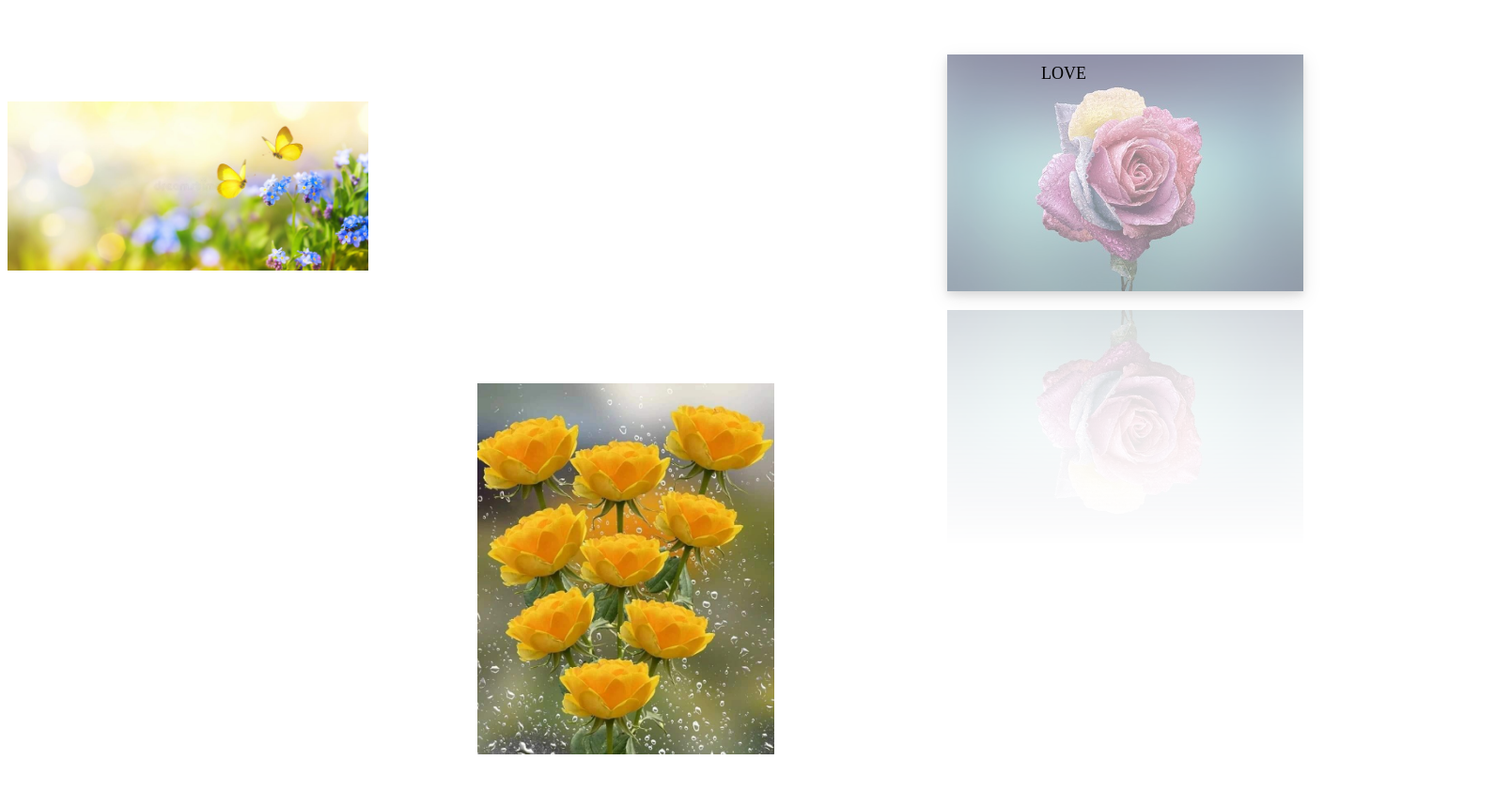
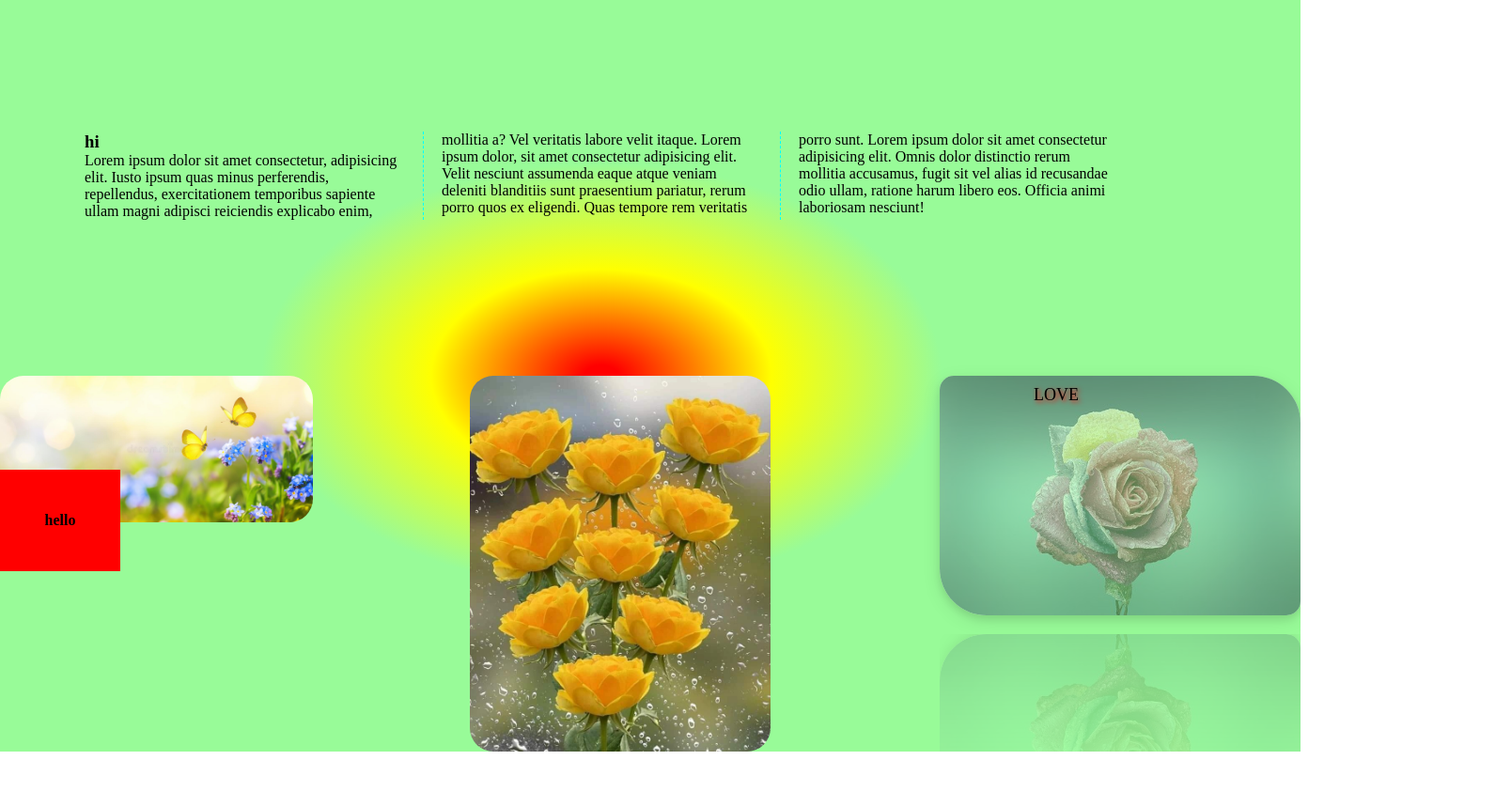
Before and after one commit to nievein-ahmed/practicing, a plain HTML site: page index.html in a window 1280 px wide. Shown: the whole page at 94% size, 1608 px wide, since content can reach past the window. After the commit the page ends 800 px from the top, so only its background shows below. Drawn offline with Linux system fonts and the light colour scheme.

Commit message:
updating

```diff
--- a/index.html
+++ b/index.html
@@ -28,8 +28,26 @@
         </div>
       </div>
     </div>
-    <div class="mask1">
-      <img src="./gallery/pra3.jpg" />
+    <div class="article">
+      <h3>hi</h3>
+      <p>
+        Lorem ipsum dolor sit amet consectetur, adipisicing elit. Iusto ipsum
+        quas minus perferendis, repellendus, exercitationem temporibus sapiente
+        ullam magni adipisci reiciendis explicabo enim, mollitia a? Vel
+        veritatis labore velit itaque. Lorem ipsum dolor, sit amet consectetur
+        adipisicing elit.
+      </p>
+      <p>
+        Velit nesciunt assumenda eaque atque veniam deleniti blanditiis sunt
+        praesentium pariatur, rerum porro quos ex eligendi. Quas tempore rem
+        veritatis porro sunt. Lorem ipsum dolor sit amet consectetur adipisicing
+        elit. Omnis dolor distinctio rerum mollitia accusamus, fugit sit vel
+        alias id recusandae odio ullam, ratione harum libero eos. Officia animi
+        laboriosam nesciunt!
+      </p>
+    </div>
+    <div class="anime">
+      <h4>hello</h4>
     </div>
   </body>
 </html>
--- a/style.css
+++ b/style.css
@@ -1,8 +1,20 @@
+* {
+  margin: 0;
+  padding: 0;
+  box-sizing: border-box;
+}
+body {
+  width: 100%;
+  height: 100vh;
+  background-image: radial-gradient(red 2%, yellow 20%, palegreen 40%);
+}
+
 .title img {
   float: left;
   position: absolute;
   width: 30vw;
   display: flex;
+  border-radius: 15px 50px;
 }
 
 .title img:hover {
@@ -27,6 +39,7 @@
   box-shadow: 0 4px 8px 0 rgba(0, 0, 0, 0.2), 0 6px 20px 0 rgba(0, 0, 0, 0.19);
   position: absolute;
   left: 1000px;
+  top: 400px;
 }
 
 .topleft {
@@ -34,16 +47,20 @@
   top: 60px;
   left: 1100px;
   font-size: 18px;
+  top: 410px;
+  text-shadow: 2px 2px 5px red;
 }
 .container {
   position: absolute;
-  width: 30%;
+  width: 26%;
+  top: 400px;
 }
 
 .container img {
   display: block;
   width: 100%;
-  height: auto;
+  height: 100%;
+  border-radius: 25px;
 }
 
 .overlay {
@@ -85,6 +102,7 @@
   display: block;
   width: 50%;
   height: auto;
+  border-radius: 25px;
 }
 .mask1 {
   -webkit-mask-image: url(w3logo.png);
@@ -119,9 +137,52 @@
   transform: translate(-50%, -50%);
   -ms-transform: translate(-50%, -50%);
 }
-.mask1 {
-  -webkit-mask-image: url(w3logo.png);
-  mask-image: url(w3logo.png);
-  -webkit-mask-repeat: no-repeat;
-  mask-repeat: no-repeat;
+.article {
+  column-count: 3;
+  top: 50px;
+  position: absolute;
+  column-gap: 40px;
+  column-rule-style: dashed;
+  column-rule-width: 1px;
+  column-rule-color: aqua;
+  padding: 90px;
 }
+.anime h4 {
+  width: 10%;
+  height: 100%;
+  background-color: red;
+  position: relative;
+  animation-name: example;
+  animation-duration: 4s;
+  display: flex;
+  justify-content: center;
+  padding: 45px;
+}
+
+@keyframes example {
+  0% {
+    background-color: rgb(0, 255, 21);
+    left: 0px;
+    top: 0px;
+  }
+  25% {
+    background-color: yellow;
+    left: 200px;
+    top: 0px;
+  }
+  50% {
+    background-color: blue;
+    left: 200px;
+    top: 200px;
+  }
+  75% {
+    background-color: rgb(109, 105, 45);
+    left: 0px;
+    top: 200px;
+  }
+  100% {
+    background-color: red;
+    left: 0px;
+    top: 0px;
+  }
+}
```
